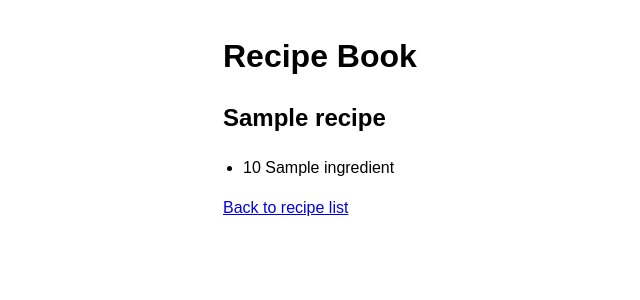
After one commit to readthens/recipebook-verzosa-matthew, a Django app: template ledger/templates/ledger/recipe_detail.html in a window 1280 px wide. The commit adds this page. Shown: the top 300 px of the page, without its empty margins (57-697 px from the left). Run offline with Django 5.2, Linux system fonts and the light colour scheme; the template is opened without the code that fills it: most values are stand-ins (such as "Sample title", 1, 10 or a date in 2020).

Commit message:
(Matt): Fixed commentes from previos lab 1 mistakes

```diff
--- /dev/null
+++ b/ledger/templates/ledger/base.html
@@ -0,0 +1,36 @@
+<!DOCTYPE html>
+<html lang="en">
+  <head>
+    <meta charset="UTF-8" />
+    <meta name="viewport" content="width=device-width, initial-scale=1.0" />
+    <title>{% block title %}Recipe Book{% endblock %}</title>
+    <style>
+      body {
+        font-family: Arial, sans-serif;
+        max-width: 720px;
+        margin: 2rem auto;
+        padding: 0 1rem;
+        line-height: 1.5;
+      }
+      header h1 {
+        margin: 0 0 1rem;
+      }
+      header a {
+        color: inherit;
+        text-decoration: none;
+      }
+      ul {
+        padding-left: 1.25rem;
+      }
+    </style>
+  </head>
+  <body>
+    <header>
+      <h1><a href="{% url 'recipes_list' %}">Recipe Book</a></h1>
+    </header>
+
+    <main>
+      {% block content %}{% endblock %}
+    </main>
+  </body>
+</html>
--- /dev/null
+++ b/ledger/templates/ledger/recipe_detail.html
@@ -0,0 +1,13 @@
+{% extends "ledger/base.html" %}
+
+{% block title %}{{ recipe.name }}{% endblock %}
+
+{% block content %}
+  <h2>{{ recipe.name }}</h2>
+  <ul>
+    {% for ingredient in recipe.ingredients %}
+      <li>{{ ingredient.quantity }} {{ ingredient.name }}</li>
+    {% endfor %}
+  </ul>
+  <p><a href="{% url 'recipes_list' %}">Back to recipe list</a></p>
+{% endblock %}
--- a/ledger/urls.py
+++ b/ledger/urls.py
@@ -4,6 +4,5 @@ from . import views
 
 urlpatterns = [
     path('recipes/list', views.recipes_list, name='recipes_list'),
-    path('recipe/1', views.recipe_1, name='recipe_1'),
-    path('recipe/2', views.recipe_2, name='recipe_2'),
+    path('recipe/<int:recipe_id>', views.recipe_detail, name='recipe_detail'),
 ]
```
Also changed, not shown: ledger/templates/ledger/recipe_1.html (deleted, +0 -18 lines), ledger/templates/ledger/recipe_2.html (deleted, +0 -18 lines), ledger/templates/ledger/recipes_list.html (+14 -17 lines), ledger/views.py (+32 -31 lines).
